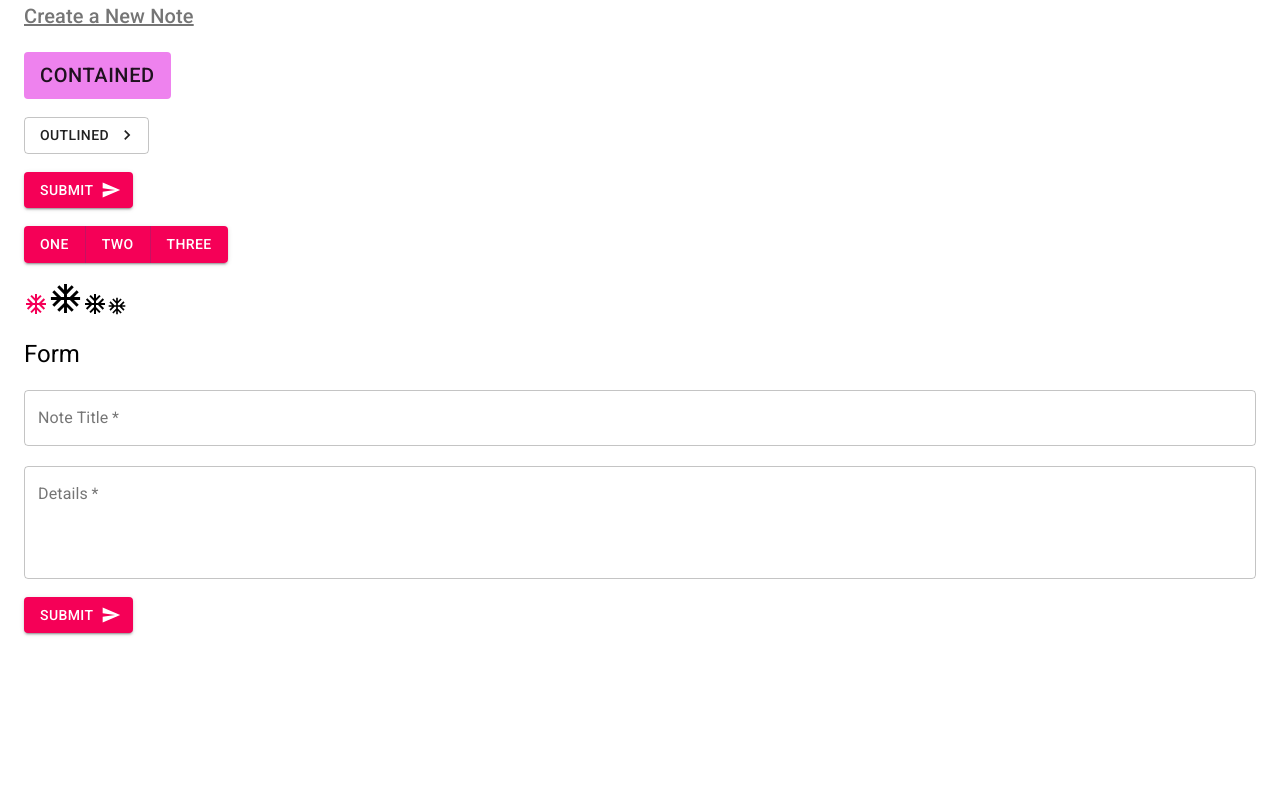
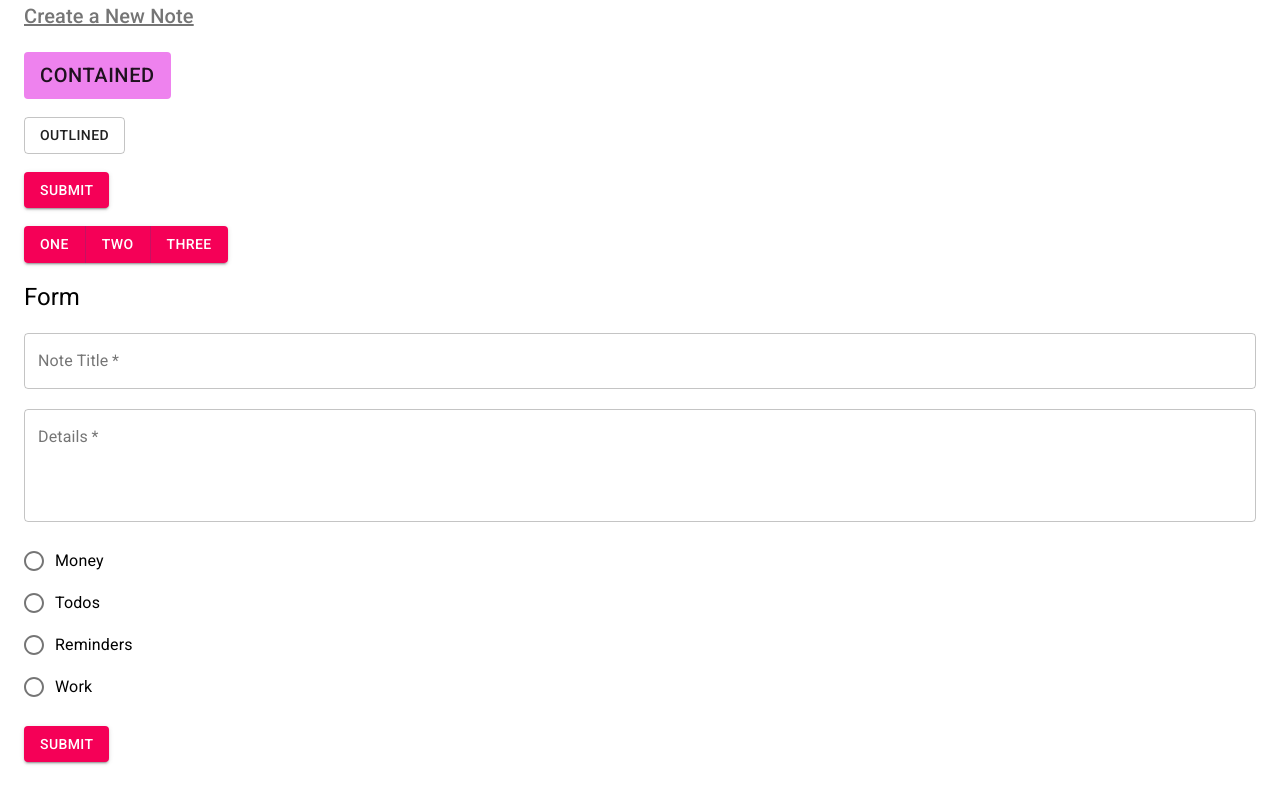
Before and after one commit to daniel-avzaradel/material-tut, a React (Create React App) app: page /create in a window 1280 px wide. Built offline with nearby package versions, Linux system fonts and the light colour scheme.

Commit message:
working with radio buttons and formControl

```diff
--- a/src/pages/Create.js
+++ b/src/pages/Create.js
@@ -5,12 +5,11 @@ import {
   ButtonGroup,
   Container,
   TextField,
+  makeStyles,
+  Radio,
+  RadioGroup,
+  FormControlLabel,
 } from "@material-ui/core";
-import AcUnitIcon from "@material-ui/icons/AcUnit";
-import SendIcon from "@material-ui/icons/Send";
-import KeyboardArrowRightIcon from "@material-ui/icons/KeyboardArrowRight";
-import { makeStyles } from "@material-ui/core";
-import Snackbar from "@material-ui/core/Snackbar";
 
 const useStyles = makeStyles({
   btn: {
@@ -40,28 +39,6 @@ export default function Create() {
     e.preventDefault();
   };
 
-  const [openToast, setOpenToast] = useState({
-    open: false,
-    vertical: "top",
-    horizontal: "center",
-  });
-
-  const { vertical, horizontal, open } = openToast;
-
-  const handleClick = () => {
-    setOpenToast({ ...openToast, open: true });
-  };
-
-  const handleClose = () => {
-    console.log("close");
-  };
-
-  const action = (
-    <Button color="secondary" size="small">
-      lorem ipsum dolorem
-    </Button>
-  );
-
   return (
     <Container>
       <Typography
@@ -78,11 +55,7 @@ export default function Create() {
       </Button>
       <br />
       <br />
-      <Button
-        endIcon={<KeyboardArrowRightIcon />}
-        variant="outlined"
-        disableElevation
-      >
+      <Button variant="outlined" disableElevation>
         Outlined
       </Button>
       <br />
@@ -91,7 +64,6 @@ export default function Create() {
         color="secondary"
         variant="contained"
         onClick={() => console.log("you clicked me")}
-        endIcon={<SendIcon />}
       >
         Submit
       </Button>
@@ -102,13 +74,6 @@ export default function Create() {
         <Button>Two</Button>
         <Button>Three</Button>
       </ButtonGroup>
-      <br />
-      <br />
-      {/* icons */}
-      <AcUnitIcon color="secondary" />
-      <AcUnitIcon fontSize="large" />
-      <AcUnitIcon />
-      <AcUnitIcon fontSize="small" />
       <br />
       <br />
 
@@ -137,25 +102,20 @@ export default function Create() {
           required
         />
         <br />
-        <Button
-          color="secondary"
-          variant="contained"
-          endIcon={<SendIcon />}
-          onClick={handleClick}
-        >
+        <RadioGroup>
+          <FormControlLabel value="money" control={<Radio />} label="Money" />
+          <FormControlLabel value="todos" control={<Radio />} label="Todos" />
+          <FormControlLabel
+            value="reminders"
+            control={<Radio />}
+            label="Reminders"
+          />
+          <FormControlLabel value="work" control={<Radio />} label="Work" />
+        </RadioGroup>
+        <br />
+        <Button color="secondary" variant="contained">
           Submit
         </Button>
-        <Snackbar
-          anchorOrigin={{
-            vertical: "bottom",
-            horizontal: "left",
-          }}
-          open={open}
-          autoHideDuration={2000}
-          onClose={handleClose}
-          message="Please fill all required fields"
-          action={action}
-        />
       </form>
     </Container>
   );
```
